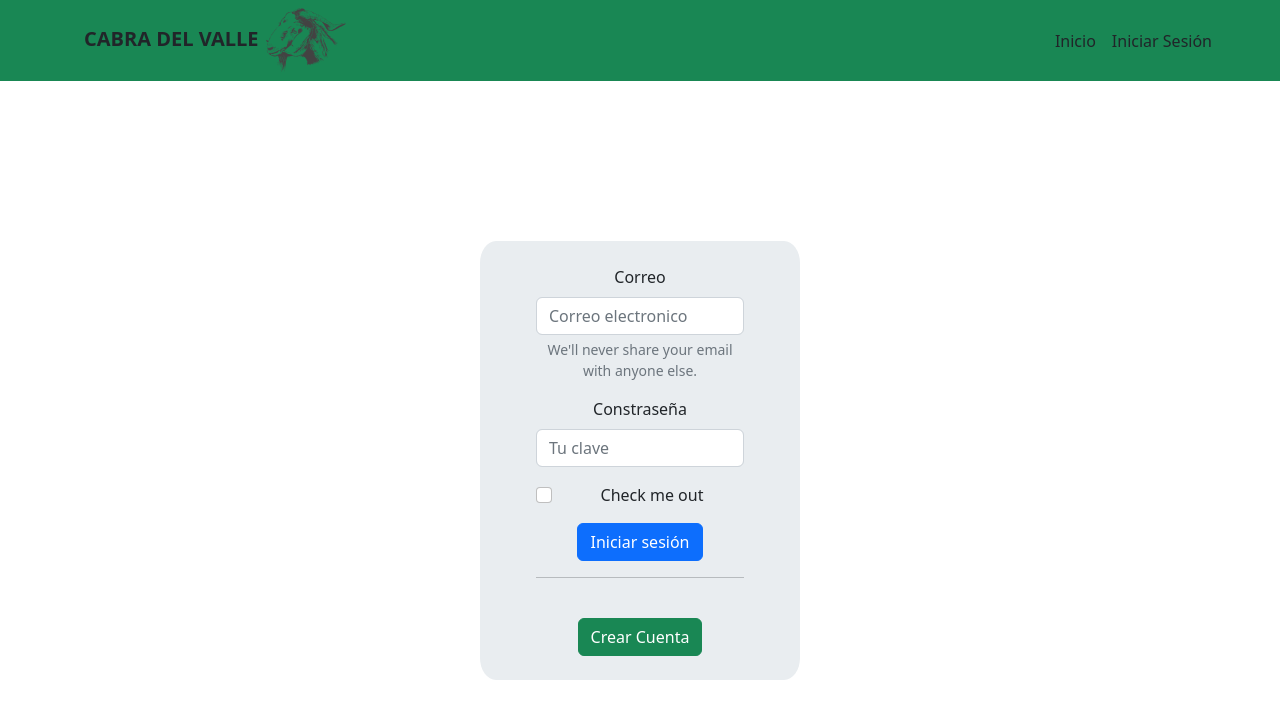
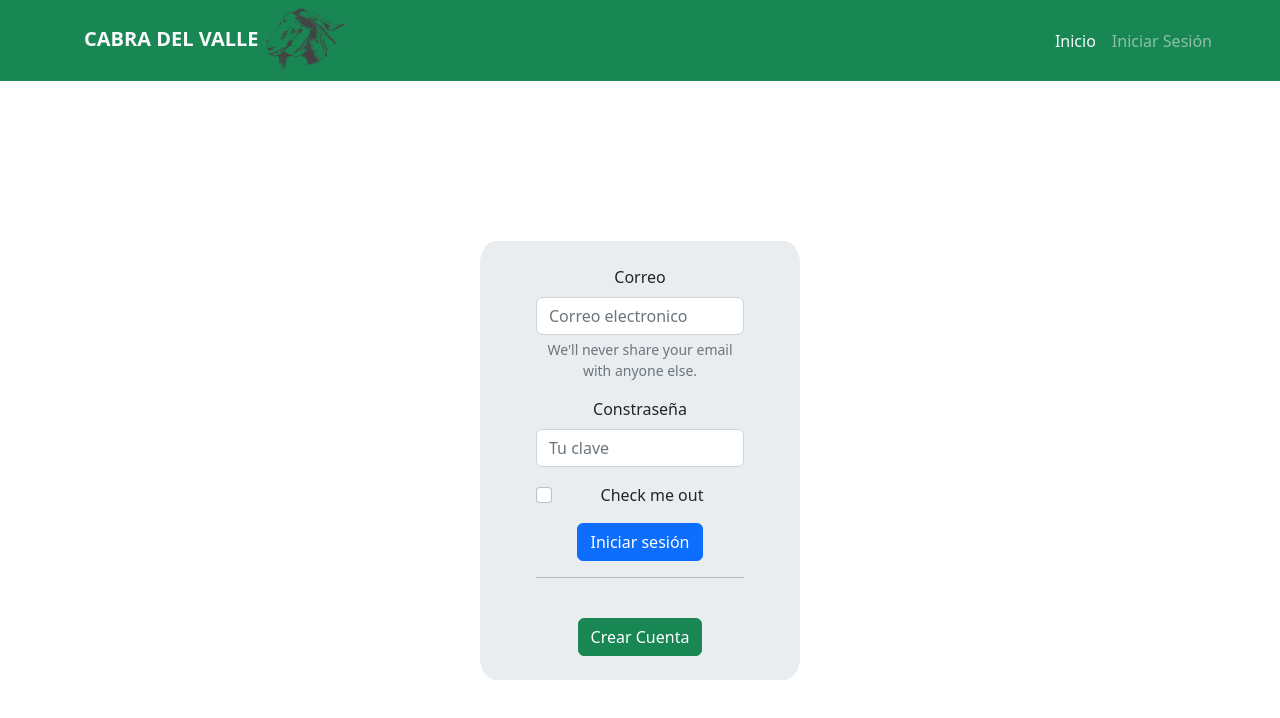
Before and after one commit to CarloAguirre/services-marketplace-project, a React (Vite) app: page /login in a window 1280 px wide. Shown: the top 718 px of the page. Built offline with nearby package versions, Linux system fonts and the light colour scheme.

Commit message:
general fixes 01

```diff
--- a/index.html
+++ b/index.html
@@ -13,5 +13,7 @@
     src="https://kit.fontawesome.com/246a206a22.js"
     crossorigin="anonymous"
   ></script>
+  <!-- JavaScript Bundle with Popper -->
+  <script src="https://cdn.jsdelivr.net/npm/bootstrap@5.2.3/dist/js/bootstrap.bundle.min.js" integrity="sha384-kenU1KFdBIe4zVF0s0G1M5b4hcpxyD9F7jL+jjXkk+Q2h455rYXK/7HAuoJl+0I4" crossorigin="anonymous"></script>
   </body>
 </html>
--- a/src/assets/css/navbar.css
+++ b/src/assets/css/navbar.css
@@ -1,4 +1,8 @@
-
-.nav-bg{
-    /* background-color: var(--NaranjaPrincipal); */
+.nav-hover{
+    color: white;
+    opacity: .5;
 }
+.nav-hover:hover{
+    color: white;
+    opacity: 1;
+}
--- a/src/components/CardGrid.jsx
+++ b/src/components/CardGrid.jsx
@@ -198,8 +198,8 @@ const onClickNextPage = ({target})=>{
 
       {
             (imageIdArray[0][5] && imageIdArray[0][6])
-                    ?  <div className='text-center m-3 mb-5'><button onClick={onClickNextPage} name = 'next' type="button" className="btn btn-outline-secondary btn-lg text-center"> VER MAS </button></div>
-                    :  <div className='text-center m-3 mb-5'><button onClick={onClickNextPage} name = 'prev' type="button" className="btn btn-outline-secondary btn-lg text-center"> VER MAS </button></div>
+                    ?  <div className='text-center m-3 mb-5'><button onClick={onClickNextPage} name = 'next' type="button" className="btn btn-outline-success btn-lg text-center"> VER MAS </button></div>
+                    :  <div className='text-center m-3 mb-5'><button onClick={onClickNextPage} name = 'prev' type="button" className="btn btn-outline-success btn-lg text-center"> VER MAS </button></div>
           }
 
 
--- a/src/components/CardModel.jsx
+++ b/src/components/CardModel.jsx
@@ -10,7 +10,7 @@ const CardModel = ({img, title, price, user, desc, city})=>{
 
 
     return (
-        <div className='card-wrapper my-5 mx-2'>
+        <div className='wrapper my-5 mx-2'>
             <Card style={{ width: '100%', marginBottom: '1.5rem'}} className = 'card-style'>
                 <AdvancedImage cldImg={img} className='card-image'/>
                 {/* <Card.Img variant="top" src={ path } className = 'card-image'/> */}
--- a/src/components/NavModel.jsx
+++ b/src/components/NavModel.jsx
@@ -10,7 +10,7 @@ export const NavModel = ({name}) => {
             <nav className="navbar navbar-expand-lg bg-success">
             <div className="container-fluid navbar-custom">
                 <div className="ms-4">
-                <a className="navbar-brand link-dark fw-semibold ms-5" href="/">CABRA DEL VALLE
+                <a className="navbar-brand link-light fw-semibold ms-5" href="/">CABRA DEL VALLE
                 <span><img src="./src/assets/imgs/goat.png" alt="imagen de una cabra, logo de cabra del valle" className='ms-2'/></span>
                 </a>
                 </div>
@@ -20,8 +20,8 @@ export const NavModel = ({name}) => {
                 </button>
                 <div className="collapse navbar-collapse justify-content-end" id="navbarNavAltMarkup">
                 <div className="navbar-nav me-5">
-                    <a className="nav-link link-dark" aria-current="page" href="/">Inicio</a>
-                    <a className="nav-link link-dark" href="/login">Iniciar Sesión</a>
+                    <a className="nav-link link-light active link-light" aria-current="page" href="/">Inicio</a>
+                    <a className="nav-link link-light nav-hover" href="/login">Iniciar Sesión</a>
                     {
                         (name)
                             ? <NavUserFunctions name={name}/>
--- a/src/components/NavUserFunctions.jsx
+++ b/src/components/NavUserFunctions.jsx
@@ -4,8 +4,8 @@
 export const NavUserFunctions = ({name}) => {
   return (
     <>
-      <a className="nav-link link-dark" href="/create-tour">Crear Tour</a>
-      <p className="mx-2 mt-2 fw-semibold text-success">Usuario: {name}</p>
+      <a className="nav-link link-light nav-hover" href="/create-tour">Crear Tour</a>
+      <p className="mx-2 mt-2 fw-bold text-light">Usuario: {name}</p>
     </>
   )
 }
--- a/src/pages/CreateProduct.jsx
+++ b/src/pages/CreateProduct.jsx
@@ -63,6 +63,7 @@ export const CreateProduct = () => {
                 <label className="form-label">Nombre del Tour</label>
                 <input
                 type="text"
+                maxLength="30"
                 className="form-control"
                 placeholder='Tekking cerro mamalluca...'
                 name='nombre'
--- a/src/pages/Home.jsx
+++ b/src/pages/Home.jsx
@@ -32,7 +32,7 @@ export const Home = () => {
       {<FiltersModel />}
       </div> */}
 
-      <div className=' mx-5 background-body'>
+      <div className='background-body'>
         {<CardGrid/>}
       <hr className=' container' />
       <p className='text-center'>© Cabra del valle 2022 - todos los derechos reservados</p>
```
